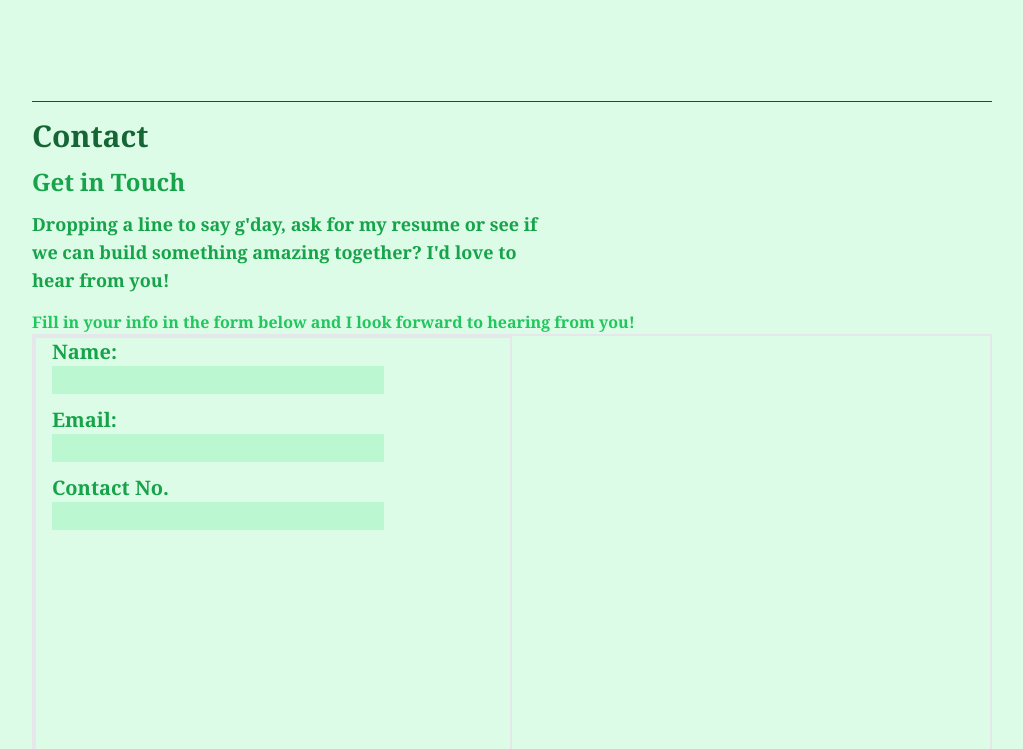
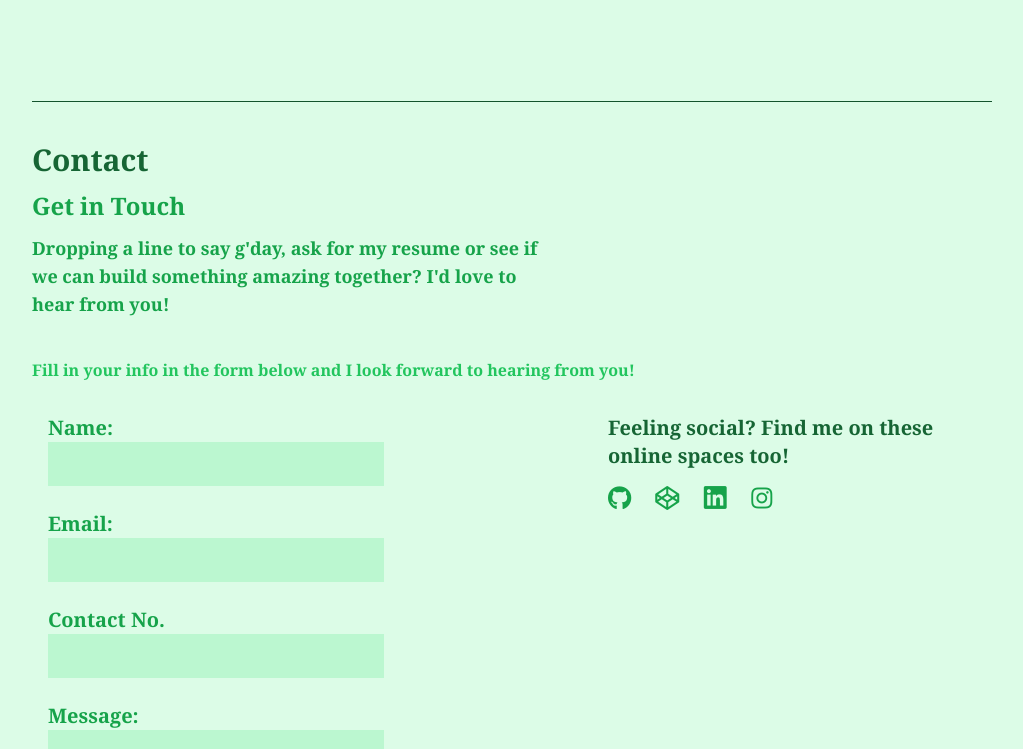
Before and after one commit to Nitinkumar2905/Portfolio, a website built with Vite: page index.html in a window 1280 px wide. Shown: the part 2051-2800 px from the top of the page, without its empty margins (128-1151 px from the left). Built offline with nearby package versions, Linux system fonts and the light colour scheme.

Commit message:
index.html

```diff
--- a/index.html
+++ b/index.html
@@ -7,10 +7,11 @@
     <title>Portfolio</title>
     <link rel="stylesheet" href="https://use.fontawesome.com/releases/v5.8.2/css/all.css" integrity="sha384-oS3vJWv+0UjzBfQzYUhtDYW+Pj2yciDJxpsK1OYPAYjqT085Qq/1cq5FLXAZQ7Ay" crossorigin="anonymous">
     <link rel="stylesheet" href="https://cdn.rawgit.com/konpa/devicon/df6431e323547add1b4cf45992913f15286456d3/devicon.min.css">
+    <link rel="stylesheet" href="https://cdn.jsdelivr.net/gh/devicons/devicon@v2.15.1/devicon.min.css">
     <link rel="stylesheet" href="./input.css">
 </head>
 <body class=" bg-green-100 w-full font-serif">
-    <header class="sticky top-0 left-0 w-full lg:pl-16 block md:flex h-20  bg-green-100 head-bg">
+    <header class="z-10 sticky top-0 left-0 w-full lg:pl-16 block md:flex h-20  bg-green-100 head-bg">
         <nav class="flex w-full md:w-[30%] lg:w-[40%] h-full items-center">
             <div class="px-2 flex items-end space-x-2">
                 <img class="h-12 rounded-full cursor-pointer" src="./img/profile-pic.jpg" alt="">
@@ -191,28 +192,63 @@
     </section>
 
     <footer class="flex flex-col border-y-[1px] border-green-900 w-[90%] lg:w-[75%] mx-auto my-20">
-        <div class="flex flex-col space-y-3 my-4">
+        <div class="flex flex-col space-y-3 my-10">
             <div class="font-semibold text-green-800 text-3xl">Contact</div>
             <span class="font-semibold text-green-600 text-2xl">Get in Touch</span>
-            <p class="text-green-600 text-lg font-semibold w-[55%]">Dropping a line to say g'day, ask for my resume or see if we can build something amazing together? I'd love to hear from you!</p>
+            <p class="text-green-600 text-lg font-semibold lg:w-[55%]">Dropping a line to say g'day, ask for my resume or see if we can build something amazing together? I'd love to hear from you!</p>
         </div>
 
         <span class="text-green-500 font-semibold">Fill in your info in the form below and I look forward to hearing from you!</span>
-        <menu class="flex flex-col lg:flex-row w-full h-[60vh] border-2">
-            <main class="flex flex-col border-2 w-1/2 space-y-3">
+        <menu class="lg:relative flex space-y-12 lg:space-y-0 flex-col lg:flex-row  w-full my-8">
+            <main class="flex flex-col lg:w-1/2 space-y-3 h-full">
+                <form class="flex flex-col w-full space-y-6 h-full" action="" method="post">
                     <div class="flex flex-col px-4">
                         <label class="text-xl text-green-600 font-semibold" for="name">Name:</label>
-                    <input class="bg-green-200 text-green-700 focus:outline-green-600 w-9/12 font-semibold text-lg " type="text">
+                        <input class="py-2 bg-green-200 text-green-700 focus:outline-green-600 w-9/12 font-semibold text-lg " type="text">
                     </div>
+
                     <div class="flex flex-col px-4">
-                    <label class="text-xl text-green-600 font-semibold" for="name">Email:</label>
-                    <input class="bg-green-200 text-green-700 focus:outline-green-600 w-9/12 font-semibold text-lg " type="email">
+                        <label class="text-xl text-green-600 font-semibold" for="email">Email:</label>
+                        <input class="py-2 bg-green-200 text-green-700 focus:outline-green-600 w-9/12 font-semibold text-lg " type="email">
                     </div>
+
                     <div class="flex flex-col px-4">
-                    <label class="text-xl text-green-600 font-semibold" for="name">Contact No.</label>
-                    <input class="bg-green-200 text-green-700 focus:outline-green-600 w-9/12 font-semibold text-lg " type="number">
+                        <label class="text-xl text-green-600 font-semibold" for="contact">Contact No.</label>
+                        <input class="py-2 bg-green-200 text-green-700 focus:outline-green-600 w-9/12 font-semibold text-lg " type="number">
                     </div>
+
+                    <div class="flex flex-col px-4">
+                        <label class="text-xl text-green-600 font-semibold " for="message">Message:</label>
+                        <textarea class="bg-green-200 text-green-700 focus:outline-green-600 w-9/12 font-semibold text-lg" name="message" id="message" cols="30" rows="3"></textarea>
+                    </div>
+
+                    <div class="px-4 pt-8">
+                        <button class="py-2 text-green-700 border-green-700 hover:text-black font-semibold text-2xl border-2 w-9/12" type="submit">Send Email</button>
+                    </div>
+                </form>
             </main>
+
+            <div class="flex flex-col h-full lg:w-[30vw] lg:right-0 lg:absolute ">
+                <span class="text-green-800 font-semibold text-xl">Feeling social? Find me on these online spaces too!</span>
+
+                <div class="flex space-x-6 w-1/2 mt-3">
+                    <li>
+                        <a href="https://github.com/Nitinkumar2905" target="_blank" aria-label="open link to nitin kumar's github page."><i class="text-green-600 fab text-2xl hover:text-green-900 fa-github" aria-hidden="true"></i></a>
+                      </li>
+
+                    <li>
+                        <a href="https://codepen.io/Nitin-codepen" target="_blank" aria-label="open link to nitin kumar's CodePen page."><i class="text-green-600 fab text-2xl hover:text-green-900 fa-codepen" aria-hidden="true"></i></a>
+                    </li>
+
+                    <li>
+                        <a href="https://www.linkedin.com/in/nitin-kumar-1a7250238/" target="_blank" aria-label="open link to nitin kumar's linkedin page"><i class="text-green-600 hover:text-green-900 devicon-linkedin-plain text-2xl"></i></a>
+                    </li>
+
+                    <li>
+                        <a href="http://instagram.com/nitin__nimble" target="_blank" aria-label="open link to nitin kumar's instagram page."><i class="text-green-600 hover:text-green-900 text-2xl fab fa-instagram" aria-hidden="true"></i></a>
+                      </li>
+                </div>
+            </div>
 
         </menu>
 
```
Lines whose indentation alone changed are shown as unchanged.
